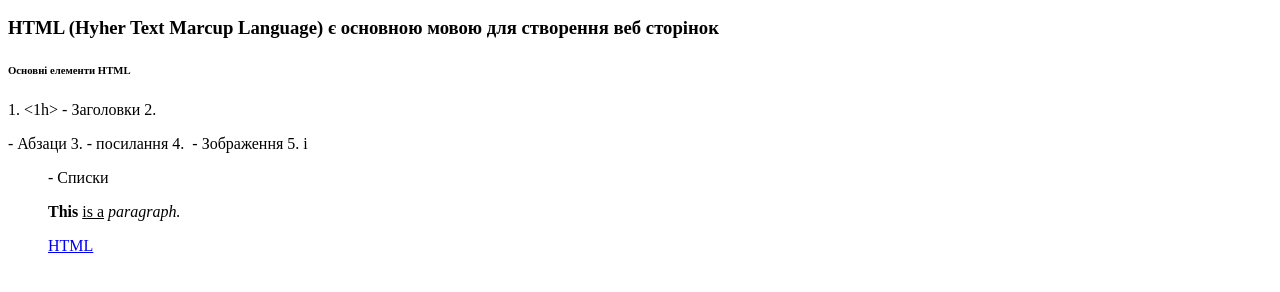
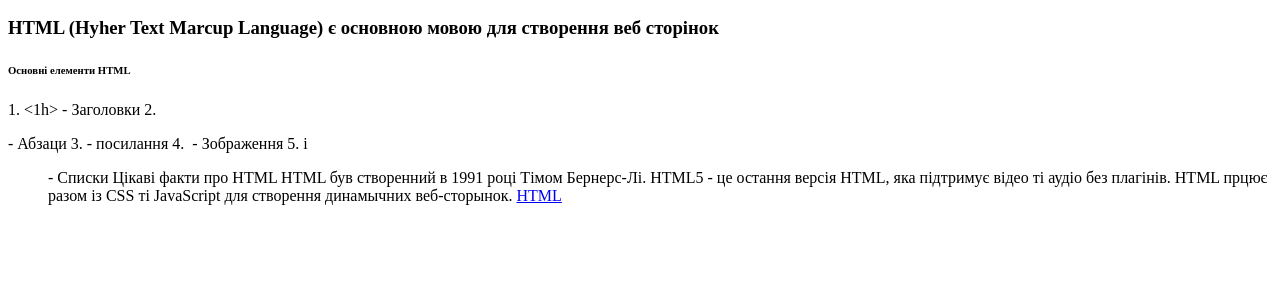
Before and after one commit to redjp-tje/trew, a plain HTML site: page index/index.html in a window 1280 px wide. Shown: the part 110-402 px from the top of the page. Drawn offline with Linux system fonts and the light colour scheme.

Commit message:
Update index.html

```diff
--- a/index/index.html
+++ b/index/index.html
@@ -14,8 +14,11 @@
        <h9>3. <a>  - посилання</h9>
        <h10>4. <img>  - Зображення</h10>
        <h11>5. <oi> і <ul> - Списки</h11>
+       <h12>Цікаві факти про HTML</h12>
+       <h13>HTML був створенний в 1991 році Тімом Бернерс-Лі.</h13>
+       <h14>HTML5 - це остання версія HTML, яка підтримує відео ті аудіо без плагінів.</h14>
+       <h15>HTML прцює разом із CSS ті JavaScript для створення динамычних веб-сторынок.</h15>
 
-    <p><strong>This</strong> <u>is a</u> <i>paragraph.</i></p>
       <a href="https://www.google.com/url?sa=t&rct=j&q=&esrc=s&source=web&cd=&ved=2ahUKEwiqmJO0tPCLAxXRKBAIHUn7M8oQFnoECBcQAQ&url=https%3A%2F%2Fw3schoolsua.github.io%2Fhtml%2Findex.html&usg=AOvVaw0PE6PPNC5CbGTW-efSg2uU&opi=89978449">HTML</a>
 
 
```
